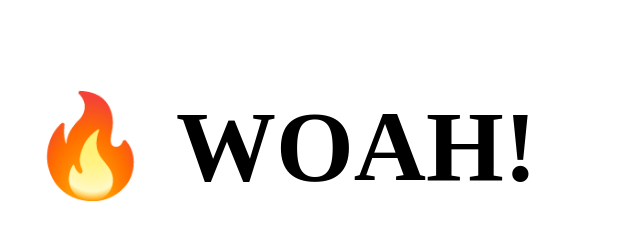
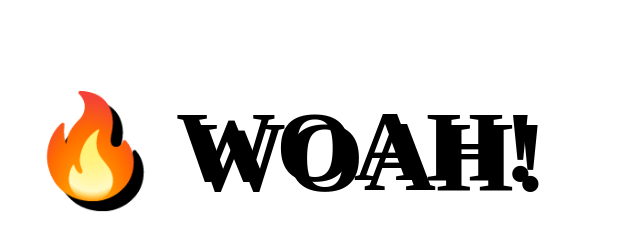
Before and after one commit to sandramakis/CSS-textshadow-on-mouse-move, a plain HTML site: page index.html in a window 1280 px wide. Shown: the whole page, without its empty margins (0-640 px from the left). Drawn offline with Linux system fonts and the light colour scheme.

Commit message:
ADJ: Text shadow. DEL: Stylesheet

```diff
--- a/index.html
+++ b/index.html
@@ -3,7 +3,13 @@
   <head>
     <meta charset="UTF-8" />
     <meta name="viewport" content="width=device-width, initial-scale=1.0" />
-    <link rel="stylesheet" href="style.css" />
+    <style>
+      h1 {
+        text-shadow: 10px 10px 0 rgba(0, 0, 0, 1);
+        font-size: 100px;
+        padding: 20px;
+      }
+    </style>
     <script src="app.js" defer></script>
     <title>CSS Text Shadow on Mouse Move Effect</title>
   </head>
--- a/style.css
+++ /dev/null
@@ -1,5 +0,0 @@
-h1 {
-  /* text-shadow: 10px 10px 0 rgba(0, 0, 0, 1); */
-  font-size: 100px;
-  padding: 20px;
-}
```
